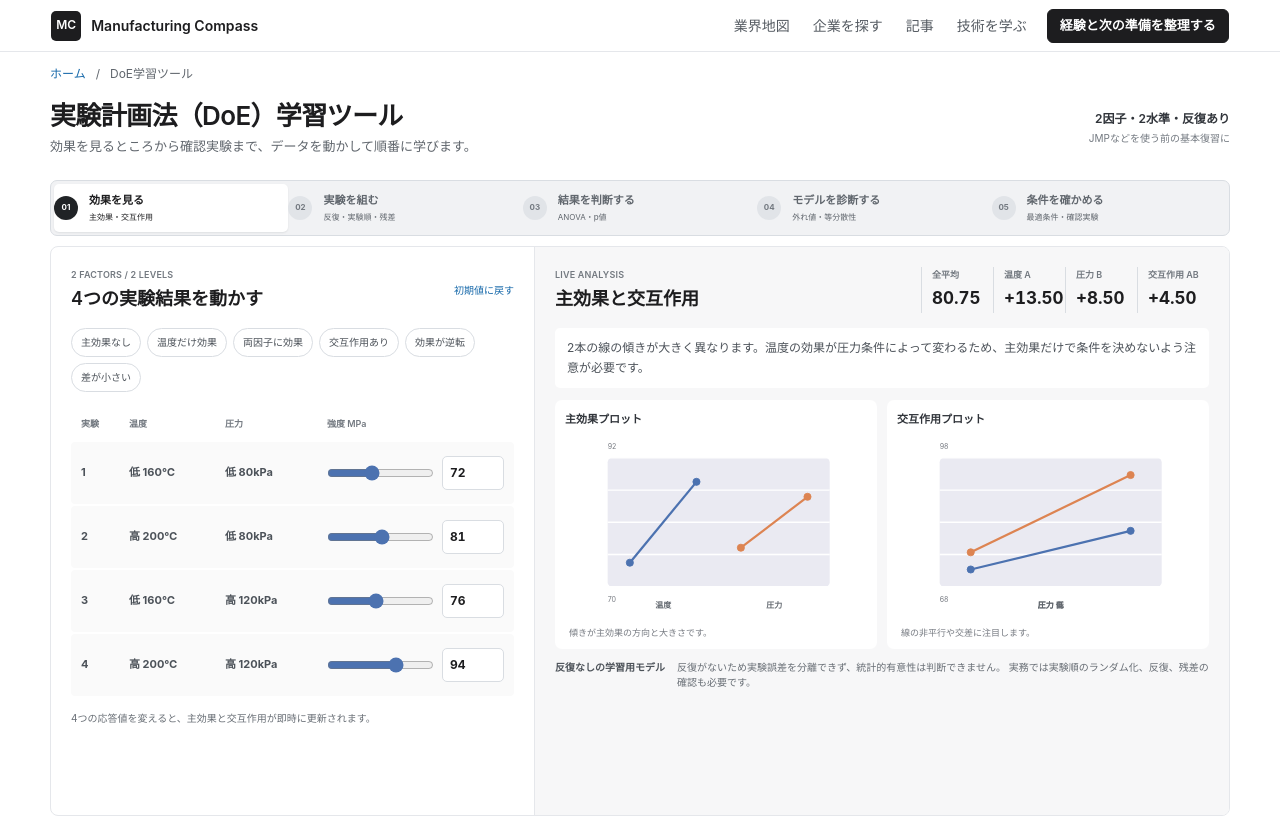
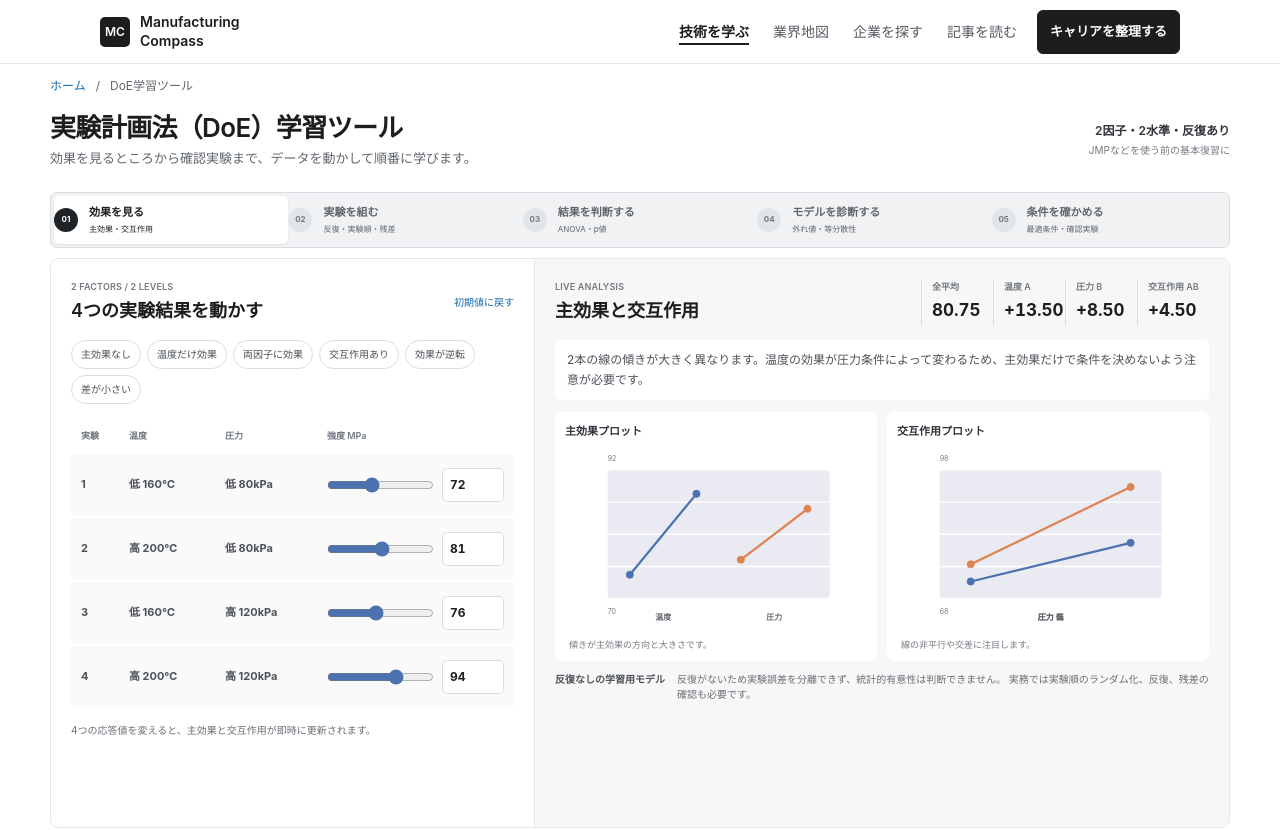
Before and after one commit to ryo0905-eng/manufacturing-compass, a Next.js app: page /tools/doe in a window 1280 px wide. Shown: the top 830 px of the page. Built offline with nearby package versions, Linux system fonts and the light colour scheme; no server answers.

Commit message:
feat: improve Japanese header navigation and mobile menu

```diff
--- /dev/null
+++ b/src/components/Header.module.css
@@ -0,0 +1,136 @@
+.header {
+  position: sticky;
+  top: 0;
+  z-index: 10;
+  border-bottom: 1px solid #e5e7eb;
+  background: #fff;
+  color: #1d1d1f;
+}
+
+.inner {
+  display: flex;
+  align-items: center;
+  justify-content: space-between;
+  gap: 20px;
+  width: min(1080px, calc(100% - 40px));
+  min-height: 63px;
+  margin: 0 auto;
+}
+
+.brand {
+  display: inline-flex;
+  flex-shrink: 0;
+  align-items: center;
+  gap: 10px;
+  min-height: 44px;
+  color: #1d1d1f;
+  font-size: 14px;
+  font-weight: 600;
+  line-height: 1.3;
+  text-decoration: none;
+}
+
+.mark {
+  display: inline-flex;
+  flex: 0 0 30px;
+  align-items: center;
+  justify-content: center;
+  height: 30px;
+  border-radius: 5px;
+  background: #1d1d1f;
+  color: #fff;
+  font-size: 12px;
+}
+
+.navigation { flex: 0 0 auto; margin-left: auto; }
+
+.panel {
+  display: flex;
+  align-items: center;
+  gap: 16px;
+}
+
+.link,
+.cta {
+  display: inline-flex;
+  align-items: center;
+  justify-content: center;
+  min-height: 44px;
+  padding: 8px 4px;
+  font-size: 14px;
+  line-height: 1.5;
+  white-space: nowrap;
+  text-decoration: none;
+}
+
+.link { color: #555b62; }
+.link:hover { color: #1d1d1f; text-decoration: underline; text-underline-offset: 6px; }
+.link[aria-current] { color: #1d1d1f; font-weight: 600; }
+.link[aria-current],
+.cta[aria-current] { text-decoration: underline; text-decoration-thickness: 2px; text-underline-offset: 6px; }
+
+.cta {
+  border: 1px solid #1d1d1f;
+  border-radius: 6px;
+  background: #1d1d1f;
+  color: #fff;
+  padding-inline: 12px;
+  font-size: 13px;
+  font-weight: 600;
+}
+
+.cta:hover { background: #3a3a3c; color: #fff; }
+.toggle { display: none; }
+
+.brand:focus-visible,
+.toggle:focus-visible,
+.link:focus-visible,
+.cta:focus-visible {
+  outline: 2px solid #1769aa;
+  outline-offset: 3px;
+}
+
+@media (width < 1024px) {
+  .inner { min-height: 55px; width: calc(100% - 28px); gap: 12px; }
+  .toggle {
+    display: inline-flex;
+    align-items: center;
+    justify-content: center;
+    gap: 6px;
+    min-height: 44px;
+    min-width: 88px;
+    border: 1px solid #e5e7eb;
+    border-radius: 6px;
+    background: #fff;
+    color: #1d1d1f;
+    padding: 8px;
+    font: inherit;
+    font-size: 13px;
+    line-height: 1.5;
+    cursor: pointer;
+  }
+  .toggle > span { font-size: 18px; line-height: 1; }
+  .panel {
+    display: none;
+    position: absolute;
+    top: 100%;
+    left: 0;
+    right: 0;
+    max-height: calc(100vh - 56px);
+    max-height: calc(100dvh - 56px);
+    overflow-y: auto;
+    overscroll-behavior: contain;
+    border-bottom: 1px solid #e5e7eb;
+    background: #fff;
+    padding: 12px 20px max(20px, env(safe-area-inset-bottom));
+    gap: 4px;
+  }
+  .panel[data-open="true"] { display: flex; flex-direction: column; align-items: stretch; }
+  .link { justify-content: flex-start; padding: 12px 8px; }
+  .cta { margin-top: 8px; white-space: normal; text-align: center; }
+}
+
+@media (max-width: 420px) {
+  .brand { gap: 8px; font-size: 13px; }
+  .name > span { display: block; }
+}
--- a/src/components/Header.tsx
+++ b/src/components/Header.tsx
@@ -1,31 +1,17 @@
 import Link from "next/link";
-import type { Route } from "next";
-import { CareerCompassLink } from "@/components/CareerCompassLink";
-
-const navItems = [
-  { href: "/industry-map", label: "業界地図" },
-  { href: "/companies", label: "企業を探す" },
-  { href: "/guides", label: "記事" },
-  { href: "/tools", label: "技術を学ぶ" },
-] satisfies Array<{ href: Route; label: string }>;
+import { HeaderNavigation } from "@/components/HeaderNavigation";
+import styles from "@/components/Header.module.css";
 
 export function Header() {
   return (
-    <header className="site-header">
-      <Link className="brand" href="/" aria-label="Manufacturing Compass home">
-        <span className="brand-mark">MC</span>
-        <span>Manufacturing Compass</span>
-      </Link>
-      <nav className="nav" aria-label="Primary navigation">
-        {navItems.map((item) => (
-          <Link key={item.href} href={item.href}>
-            {item.label}
-          </Link>
-        ))}
-      </nav>
-      <CareerCompassLink className="header-cta" ctaLocation="global_header" ctaVariant="experience_to_role">
-        経験と次の準備を整理する
-      </CareerCompassLink>
+    <header className={styles.header}>
+      <div className={styles.inner}>
+        <Link className={styles.brand} href="/" aria-label="Manufacturing Compass ホーム">
+          <span className={styles.mark} aria-hidden="true">MC</span>
+          <span className={styles.name}>Manufacturing <span>Compass</span></span>
+        </Link>
+        <HeaderNavigation />
+      </div>
     </header>
   );
 }
--- /dev/null
+++ b/src/components/HeaderNavigation.tsx
@@ -0,0 +1,118 @@
+"use client";
+
+import Link from "next/link";
+import { usePathname } from "next/navigation";
+import { useEffect, useId, useRef, useState } from "react";
+import { CareerCompassLink } from "@/components/CareerCompassLink";
+import { headerNavItems } from "@/data/header";
+import { trackEvent } from "@/lib/analytics";
+import styles from "@/components/Header.module.css";
+
+const desktopQuery = "(min-width: 1024px)";
+
+function currentPage(pathname: string, href: string): "page" | "location" | undefined {
+  if (pathname === href) return "page";
+  if (pathname.startsWith(`${href}/`) || (href === "/industry-map" && pathname.startsWith("/segments/"))) {
+    return "location";
+  }
+  return undefined;
+}
+
+export function HeaderNavigation() {
+  const pathname = usePathname();
+  // Reset disclosure state when navigation also happens outside this header.
+  return <Navigation key={pathname} pathname={pathname} />;
+}
+
+function Navigation({ pathname }: { pathname: string }) {
+  const [open, setOpen] = useState(false);
+  const panelId = useId();
+  const rootRef = useRef<HTMLDivElement>(null);
+  const toggleRef = useRef<HTMLButtonElement>(null);
+  const panelRef = useRef<HTMLElement>(null);
+
+  useEffect(() => {
+    const query = window.matchMedia(desktopQuery);
+    function resetMenu() {
+      // Keep focus on a visible control when crossing the breakpoint.
+      if (query.matches && document.activeElement === toggleRef.current) {
+        panelRef.current?.querySelector<HTMLAnchorElement>("a")?.focus();
+      } else if (!query.matches && panelRef.current?.contains(document.activeElement)) {
+        toggleRef.current?.focus();
+      }
+      setOpen(false);
+    }
+    query.addEventListener("change", resetMenu);
+    return () => query.removeEventListener("change", resetMenu);
+  }, []);
+
+  useEffect(() => {
+    if (!open) return;
+    function handleClick(event: MouseEvent) {
+      if (event.target instanceof Node && !rootRef.current?.contains(event.target)) setOpen(false);
+    }
+    function handleKeyDown(event: KeyboardEvent) {
+      if (event.key !== "Escape") return;
+      event.preventDefault();
+      setOpen(false);
+      toggleRef.current?.focus();
+    }
+    document.addEventListener("click", handleClick);
+    document.addEventListener("keydown", handleKeyDown);
+    return () => {
+      document.removeEventListener("click", handleClick);
+      document.removeEventListener("keydown", handleKeyDown);
+    };
+  }, [open]);
+
+  return (
+    <div
+      ref={rootRef}
+      className={styles.navigation}
+      onBlur={(event) => {
+        if (!event.currentTarget.contains(event.relatedTarget)) setOpen(false);
+      }}
+    >
+      <button
+        ref={toggleRef}
+        className={styles.toggle}
+        type="button"
+        aria-expanded={open}
+        aria-controls={panelId}
+        onClick={() => setOpen((value) => !value)}
+      >
+        <span aria-hidden="true">{open ? "×" : "☰"}</span>
+        {open ? "閉じる" : "メニュー"}
+      </button>
+      <nav ref={panelRef} id={panelId} className={styles.panel} data-open={open} aria-label="メインナビゲーション">
+        {headerNavItems.map((item) => (
+          <Link
+            key={item.id}
+            href={item.href}
+            className={styles.link}
+            aria-current={currentPage(pathname, item.href)}
+            onClick={() => {
+              trackEvent("header_nav_click", {
+                destination_id: item.id,
+                display_mode: window.matchMedia(desktopQuery).matches ? "desktop" : "mobile_menu",
+              });
+              setOpen(false);
+            }}
+          >
+            {item.label}
+          </Link>
+        ))}
+        {/* One persistent CTA shares exposure tracking across desktop/mobile and reopenings. */}
+        <CareerCompassLink
+          className={styles.cta}
+          ctaLocation="global_header"
+          ctaVariant="header_navigation_v2"
+          aria-current={currentPage(pathname, "/career-compass")}
+          onClick={() => setOpen(false)}
+        >
+          キャリアを整理する
+        </CareerCompassLink>
+      </nav>
+    </div>
+  );
+}
--- /dev/null
+++ b/src/data/header.ts
@@ -0,0 +1,8 @@
+import type { Route } from "next";
+
+export const headerNavItems = [
+  { id: "tools", href: "/tools", label: "技術を学ぶ" },
+  { id: "industry_map", href: "/industry-map", label: "業界地図" },
+  { id: "companies", href: "/companies", label: "企業を探す" },
+  { id: "guides", href: "/guides", label: "記事を読む" },
+] satisfies Array<{ id: string; href: Route; label: string }>;
```
Also changed, not shown: 4 other files (tests, documents, lock files or other folders).
